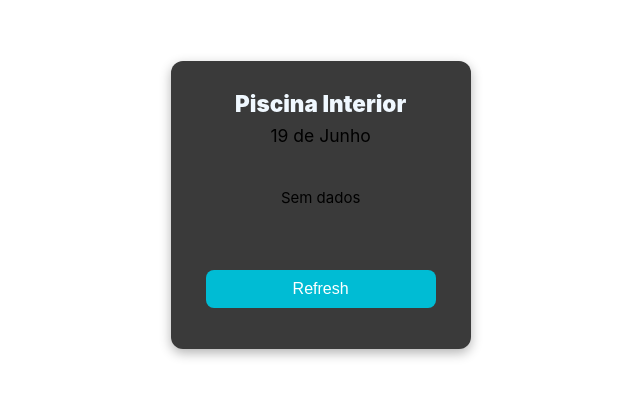
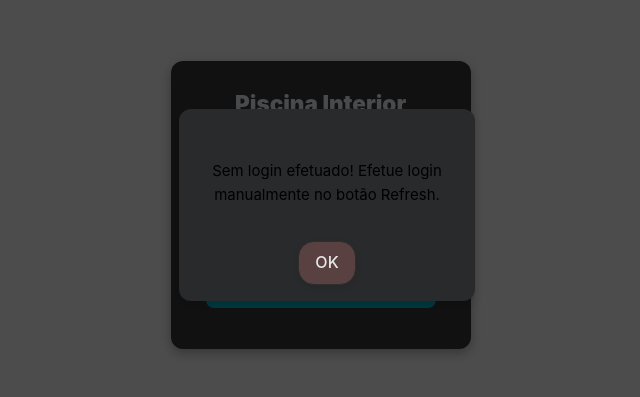
Before and after one commit to Pedro-Fernandes-M/Piscina, a Vue app: page /table in a window 1280 px wide. Shown: the part 195-592 px from the top of the page, without its empty margins (313-953 px from the left). Built offline with nearby package versions, Linux system fonts and the light colour scheme.

Commit message:
modified:   src/App.vue 	new file:   src/components/AlertCard.vue 	modified:   src/components/SpinnerCard.vue 	new file:   src/components/icons/IconEdit.vue 	new file:   src/store/alert.js 	modified:   src/store/index.js 	modified:   src/views/TheForm.vue 	modified:   src/views/TheTable.vue

```diff
--- /dev/null
+++ b/src/components/AlertCard.vue
@@ -0,0 +1,96 @@
+<template>
+  <div class="wrapper" @click="store.commit('alert/setAlert')">
+    <div class="card" @click.stop>
+      <span>{{ props.text }}</span>
+      <div v-if="props.btn === 'alert'">
+        <button @click="store.commit('alert/setAlert')">OK</button>
+      </div>
+      <div v-if="props.btn === 'confirm'" class="confirm">
+        <button class="success" @click="input(true)">Sim</button>
+        <button class="fail" @click="input(false)">Não</button>
+      </div>
+      <div v-if="props.btn === 'choice'" class="confirm">
+        <button @click="input(0)">
+          {{ props.choice[0] }}
+        </button>
+        <button @click="input(1)">
+          {{ props.choice[1] }}
+        </button>
+      </div>
+    </div>
+  </div>
+</template>
+
+<script setup>
+import { useStore } from 'vuex'
+
+const store = useStore()
+
+const props = defineProps(['text', 'btn', 'choice'])
+
+function input(input) {
+  if (props.btn === 'confirm') {
+    store.commit('alert/setResponse', input)
+  } else {
+    store.commit('alert/setResponse', props.choice[input])
+  }
+  store.commit('alert/setAlert')
+}
+</script>
+
+<style scoped>
+.card {
+  display: grid;
+  text-align: center;
+  background-color: rgb(41, 42, 43);
+  padding: 1rem;
+  border-radius: 0.75rem;
+  box-shadow: 0 4px 12px rgba(0, 0, 0, 0.15); /* shadow */
+  width: 18.5rem;
+  height: 12rem;
+  align-items: end;
+}
+
+.wrapper {
+  position: fixed;
+  top: 0;
+  left: 0;
+  width: 100%;
+  height: 100%;
+  background-color: rgba(0, 0, 0, 0.7); /* fundo semi-escuro */
+  display: flex;
+  align-items: center;
+  justify-content: center;
+  z-index: 10000; /* fica por cima de tudo */
+}
+
+.confirm {
+  display: flex;
+  gap: 1rem;
+  justify-content: center;
+}
+
+button {
+  all: unset; /* Remove estilos padrão do botão */
+  display: inline-flex;
+  align-items: center;
+  justify-content: center;
+  padding: 0.5rem 1rem;
+  border: 1px solid #2e2e2e;
+  border-radius: 1rem;
+  font-size: 1rem;
+  font-weight: 500;
+  color: #e8e8e8;
+  background-color: transparent; /* Sem fundo */
+  box-shadow: 0 2px 6px rgba(0, 0, 0, 0.1); /* Leve efeito "popup" */
+  cursor: pointer;
+  background-color: #5a4141;
+}
+
+.success {
+  background-color: rgba(4, 157, 4, 0.714);
+}
+.fail {
+  background-color: rgba(168, 4, 4, 0.764);
+}
+</style>
--- a/src/components/SpinnerCard.vue
+++ b/src/components/SpinnerCard.vue
@@ -1,6 +1,6 @@
 <template>
   <div class="wrapper" @dblclick="store.commit('setSpinner', false)">
-    <div class="spinner" />
+    <div class="spinner" @dblclick.stop />
   </div>
 </template>
 
--- /dev/null
+++ b/src/components/icons/IconEdit.vue
@@ -0,0 +1,8 @@
+<template>
+  <svg xmlns="http://www.w3.org/2000/svg" viewBox="0 0 448 512" width="26" height="24">
+    <path
+      fill="#e8e8ee"
+      d="M471.6 21.7c-21.9-21.9-57.3-21.9-79.2 0L362.3 51.7l97.9 97.9 30.1-30.1c21.9-21.9 21.9-57.3 0-79.2L471.6 21.7zm-299.2 220c-6.1 6.1-10.8 13.6-13.5 21.9l-29.6 88.8c-2.9 8.6-.6 18.1 5.8 24.6s15.9 8.7 24.6 5.8l88.8-29.6c8.2-2.7 15.7-7.4 21.9-13.5L437.7 172.3 339.7 74.3 172.4 241.7zM96 64C43 64 0 107 0 160L0 416c0 53 43 96 96 96l256 0c53 0 96-43 96-96l0-96c0-17.7-14.3-32-32-32s-32 14.3-32 32l0 96c0 17.7-14.3 32-32 32L96 448c-17.7 0-32-14.3-32-32l0-256c0-17.7 14.3-32 32-32l96 0c17.7 0 32-14.3 32-32s-14.3-32-32-32L96 64z"
+    />
+  </svg>
+</template>
--- /dev/null
+++ b/src/store/alert.js
@@ -0,0 +1,44 @@
+const alert = {
+  namespaced: true,
+  state: {
+    alert: false,
+    text: '',
+    btn: '',
+    choice: [],
+    response: null,
+  },
+  getters: {
+    getAlert: (state) => state.alert,
+    getText: (state) => state.text,
+    getBtn: (state) => state.btn,
+    getChoice: (state) => state.choice,
+    getResponse: (state) => state.response,
+  },
+  mutations: {
+    setAlert(state) {
+      state.alert = !state.alert
+    },
+    setText(state, payload) {
+      state.text = payload
+    },
+    setBtn(state, payload) {
+      state.btn = payload
+    },
+    setChoice(state, payload) {
+      state.choice = payload
+    },
+    setResponse(state, payload) {
+      state.response = payload
+    },
+  },
+  actions: {
+    reset({ commit }) {
+      commit('setText', '')
+      commit('setBtn', '')
+      commit('setChoice', [])
+      commit('setResponse', null)
+    },
+  },
+}
+
+export default alert
--- a/src/store/index.js
+++ b/src/store/index.js
@@ -1,5 +1,6 @@
 import { createStore } from 'vuex'
 import { gapi } from 'gapi-script'
+import alert from './alert'
 
 const store = createStore({
   state: {
@@ -65,7 +66,9 @@ const store = createStore({
         const timeout = setTimeout(() => {
           if (!finished) {
             finished = true
-            alert('A autenticação expirou ou foi cancelada.')
+            commit('alert/setBtn', 'alert')
+            commit('alert/setText', `A autenticação expirou ou foi cancelada.`)
+            commit('alert/setAlert')
             commit('setSpinner', false)
             return null
           }
@@ -163,7 +166,9 @@ const store = createStore({
 
         if (linhaParaEscreverIdx === undefined) {
           console.error('Não encontrou linha vazia na coluna F para o dia', payload.dia)
-          alert('Não encontrou linha vazia na coluna F para o dia')
+          commit('alert/setBtn', 'alert')
+          commit('alert/setText', `Não encontrou linha vazia na coluna F para o dia`)
+          commit('alert/setAlert')
           commit('setSpinner', !getters.getSpinner)
           const response = { status: 400 }
           return response
@@ -199,9 +204,13 @@ const store = createStore({
 
         const response = await gapi.client.sheets.spreadsheets.values.update(params, resource)
         if (response.status === 200) {
-          alert('Planilha atualizada com sucesso')
+          commit('alert/setBtn', 'alert')
+          commit('alert/setText', `Planilha atualizada com sucesso`)
+          commit('alert/setAlert')
         } else {
-          alert('Erro' + response.status)
+          commit('alert/setBtn', 'alert')
+          commit('alert/setText', 'Erro' + response.status)
+          commit('alert/setAlert')
         }
         commit('setSpinner', !getters.getSpinner)
         return response
@@ -230,7 +239,6 @@ const store = createStore({
               commit('setGoogleCredential', newToken)
               localStorage.setItem('token', JSON.stringify({ time: Date.now(), access: newToken }))
             } else {
-              alert('Sem login efetuado! \nEfetue login manualmente no botão Refresh.')
               commit('setSpinner', false)
               return
             }
@@ -241,7 +249,12 @@ const store = createStore({
             commit('setGoogleCredential', newToken)
             localStorage.setItem('token', JSON.stringify({ time: Date.now(), access: newToken }))
           } else {
-            alert('Sem login efetuado! \nEfetue login manualmente no botão Refresh.')
+            commit('alert/setBtn', 'alert')
+            commit(
+              'alert/setText',
+              'Sem login efetuado! \nEfetue login manualmente no botão Refresh.',
+            )
+            commit('alert/setAlert')
             commit('setSpinner', false)
             return
           }
@@ -285,7 +298,9 @@ const store = createStore({
 
         if (linhasTotais.length === 0) {
           console.error('Não encontrou linhas para o dia', payload.dia)
-          alert('Não encontrou linhas para o dia')
+          commit('alert/setBtn', 'alert')
+          commit('alert/setText', 'Não encontrou linhas para o dia')
+          commit('alert/setAlert')
           commit('setSpinner', !getters.getSpinner)
           return { status: 400 }
         } else {
@@ -308,11 +323,15 @@ const store = createStore({
             localStorage.setItem('logs1', JSON.stringify(dadosLinhas))
           }
         } else {
-          alert(response.status)
+          commit('alert/setBtn', 'alert')
+          commit('alert/setText', response.status)
+          commit('alert/setAlert')
         }
         commit('setSpinner', !getters.getSpinner)
       } catch (error) {
-        alert('Erro ao ler dados do Sheets:', error)
+        commit('alert/setBtn', 'alert')
+        commit('alert/setText', 'Erro ao ler dados do Sheets:' + error)
+        commit('alert/setAlert')
         commit('setSpinner', !getters.getSpinner)
         return { status: 500, error }
       }
@@ -367,20 +386,29 @@ const store = createStore({
             values: [['', '', '', '', '', '', '', '', '', '', '']], // 11 colunas de F a P
           },
         })
-
-        alert(`Linha ${linha} limpa com sucesso!`)
+        if (payload.del) {
+          commit('alert/setBtn', 'alert')
+          commit('alert/setText', `Linha ${linha} limpa com sucesso!`)
+          commit('alert/setAlert')
+        }
 
         try {
           await dispatch('lerPlanilha', { mes: payload.mes, dia: payload.dia })
         } catch (error) {
-          alert('Erro ao ler linha:', error)
+          commit('alert/setBtn', 'alert')
+          commit('alert/setText', 'Erro ao apagar linha:' + error)
+          commit('alert/setAlert')
         }
       } catch (error) {
-        alert('Erro ao apagar linha:', error)
+        commit('alert/setBtn', 'alert')
+        commit('alert/setText', 'Erro ao apagar linha:' + error)
+        commit('alert/setAlert')
       }
     },
   },
-  modules: {},
+  modules: {
+    alert: alert,
+  },
 })
 
 export default store
--- a/src/views/TheForm.vue
+++ b/src/views/TheForm.vue
@@ -77,9 +77,19 @@
           v-model="observacoes"
         />
       </div>
-      <button @click.prevent="preencher" type="submit">Preencher</button>
+      <button @click.prevent="alert" type="submit">Preencher</button>
     </form>
+    <transition name="fade-slide" mode="out-in">
       <SpinnerCard v-if="spinner"></SpinnerCard>
+    </transition>
+    <transition name="fade-slide" mode="out-in">
+      <AlertCard
+        v-if="store.getters['alert/getAlert']"
+        :text="store.getters['alert/getText']"
+        :btn="store.getters['alert/getBtn']"
+        :choice="store.getters['alert/getChoice']"
+      ></AlertCard>
+    </transition>
   </div>
 </template>
 
@@ -89,6 +99,7 @@ import { useStore } from 'vuex'
 import SpinnerCard from '@/components/SpinnerCard.vue'
 import { previousRoute } from '@/router'
 import { useRoute } from 'vue-router'
+import AlertCard from '@/components/AlertCard.vue'
 
 const store = useStore()
 const route = useRoute()
@@ -121,6 +132,7 @@ const month = monthNames[new Date().getMonth()]
 const piscina = computed(() => {
   return store.getters.getPiscina
 })
+const go = ref()
 
 const ph = ref(null)
 const num_banhistas = ref(0)
@@ -206,8 +218,20 @@ const aviso = computed(() => {
   )
 })
 
-async function preencher() {
-  if (confirm(`Pretende preencher na planilha - ${store.getters.getPiscina}`)) {
+const response = computed(() => {
+  return store.getters['alert/getResponse']
+})
+
+watch(response, async (novo) => {
+  if (novo && !go.value) {
+    preencher()
+  } else {
+    return
+  }
+})
+
+function alert() {
+  go.value = false
   if (horas.value === null) {
     const hoje = new Date()
     let hours = hoje.getHours()
@@ -224,20 +248,40 @@ async function preencher() {
     transparencia.value != null &&
     lavagem_filtros.value != null
   ) {
+    store.commit('alert/setResponse', null)
+    store.commit('alert/setBtn', 'confirm')
+    store.commit(
+      'alert/setText',
+      `Pretende efetuar registo na planilha - ${store.getters.getPiscina}?`,
+    )
+    store.commit('alert/setAlert')
+  } else {
+    store.commit('alert/setBtn', 'alert')
+    store.commit('alert/setText', `Formulário mal preenchido!`)
+    store.commit('alert/setAlert')
+  }
+}
+
+function alert1() {
+  go.value = true
+  store.commit('alert/setBtn', 'confirm')
+  store.commit(
+    'alert/setText',
+    `Alguns valores encontram-se fora dos limites normais pretende prosseguir?`,
+  )
+  store.commit('alert/setAlert')
+}
+
+async function preencher() {
   if (!aviso.value) {
-        if (confirm('Alguns valores encontram-se fora dos limites comuns pretende prosseguir?')) {
+    alert1()
+    if (go.value) {
       write()
     } else {
       return
     }
   } else {
     write()
-      }
-    } else {
-      alert('Formulário mal preenchido!')
-    }
-  } else {
-    return
   }
 }
 
@@ -272,10 +316,14 @@ async function write() {
       lavagem_filtros.value = null
       observacoes.value = ''
     } else {
-      alert('Erro ao preencher a planilha, tente submeter de novo.')
+      store.commit('alert/setBtn', 'alert')
+      store.commit('alert/setText', `Erro ao preencher a planilha, tente submeter de novo.`)
+      store.commit('alert/setAlert')
     }
   } catch (error) {
-    alert('Erro ao preencher a planilha, tente submeter de novo.')
+    store.commit('alert/setBtn', 'alert')
+    store.commit('alert/setText', `Erro ao preencher a planilha, tente submeter de novo.`)
+    store.commit('alert/setAlert')
     console.error(error)
   }
 }
--- a/src/views/TheTable.vue
+++ b/src/views/TheTable.vue
@@ -35,9 +35,14 @@
                   : item[item.length - 2]
               }}
             </span>
-            <button class="button" @click="deleteLog(index)">
+            <button class="button" @click="alert(index)">
               <div class="forma">
                 <IconTrash />
+              </div>
+            </button>
+            <button class="button btn-color" @click="alert1(index, true)">
+              <div class="forma">
+                <IconEdit />
               </div>
             </button>
           </div>
@@ -49,16 +54,28 @@
         <button @click="lerDados" class="button1">Refresh</button>
       </div>
     </div>
-    <SpinnerCard v-if="spinner"></SpinnerCard>
+    <transition name="fade-slide" mode="out-in">
+      <SpinnerCard v-if="spinner"></SpinnerCard>
+    </transition>
+    <transition name="fade-slide" mode="out-in">
+      <AlertCard
+        v-if="store.getters['alert/getAlert']"
+        :text="store.getters['alert/getText']"
+        :btn="store.getters['alert/getBtn']"
+        :choice="store.getters['alert/getChoice']"
+      ></AlertCard>
+    </transition>
   </div>
 </template>
 
 <script setup>
-import { computed, ref } from 'vue'
+import { computed, ref, watch } from 'vue'
 import { useStore } from 'vuex'
 import SpinnerCard from '@/components/SpinnerCard.vue'
 import IconTrash from '@/components/icons/IconTrash.vue'
 import { router } from '@/router'
+import AlertCard from '@/components/AlertCard.vue'
+import IconEdit from '@/components/icons/IconEdit.vue'
 
 const store = useStore()
 
@@ -69,6 +86,10 @@ const spinner = computed(() => {
 const piscina = computed(() => {
   return store.getters.getPiscina
 })
+
+const index = ref()
+const edit = ref()
+
 const day = new Date().getDate()
 const monthNames = [
   'Janeiro',
@@ -146,19 +167,40 @@ function mudarSheet() {
   }
 }
 
-async function deleteLog(index) {
-  if (confirm(`Pretende apagar o registo da planilha - ${store.getters.getPiscina}?`)) {
-    if (confirm('Apagar e copiar para formulário ou só Apagar?')) {
-      store.commit('setChange', data.value[index])
-      await store.dispatch('deleteLog', { mes: month, index: index, dia: day })
-      router.push('/')
-    } else {
-      store.dispatch('deleteLog', { mes: month, index: index, dia: day })
-    }
-  } else {
-    return
+function alert(index1) {
+  index.value = index1
+  store.commit('alert/setBtn', 'confirm')
+  store.commit(
+    'alert/setText',
+    `Pretende apagar o registo da planilha - ${store.getters.getPiscina}?`,
+  )
+  store.commit('alert/setAlert')
+}
+
+function alert1(index1, edit1) {
+  index.value = index1
+  edit.value = edit1
+  store.commit('alert/setBtn', 'confirm')
+  store.commit(
+    'alert/setText',
+    `Pretende editar o registo da planilha - ${store.getters.getPiscina}?`,
+  )
+  store.commit('alert/setAlert')
+}
+
+const response = computed(() => store.getters['alert/getResponse'])
+watch(response, async (novo) => {
+  if (novo && edit.value) {
+    store.commit('setChange', data.value[index.value])
+    await store.dispatch('deleteLog', { mes: month, index: index.value, dia: day, del: false })
+    store.commit('alert/setResponse', null)
+    edit.value = false
+    router.push('/')
+  } else if (novo) {
+    store.dispatch('deleteLog', { mes: month, index: index.value, dia: day, del: true })
+    store.commit('alert/setResponse', null)
   }
-}
+})
 </script>
 
 <style scoped>
@@ -196,6 +238,8 @@ async function deleteLog(index) {
   display: grid;
   grid-template-columns: 1fr 1fr;
   text-align: center;
+  justify-content: center;
+  align-items: center;
   grid-template-columns: 1fr 1fr;
   grid-template-rows: auto auto auto;
   gap: 5px;
@@ -213,11 +257,10 @@ async function deleteLog(index) {
   display: flex;
   justify-content: center;
   align-items: center;
-  grid-column: 1 / span 2;
-  padding: 0.5rem 1rem;
+  padding: 0.6rem 1.1rem;
   margin-top: 0.5rem;
-  margin-right: 2.2rem;
-  margin-left: 2.2rem;
+  margin-right: 0.8rem;
+  margin-left: 0.8rem;
   margin-bottom: 0.5rem;
   height: 2rem;
   background-color: #e74c3c;
@@ -225,19 +268,6 @@ async function deleteLog(index) {
   border: none;
   border-radius: 0.5rem;
   cursor: pointer;
-  transition:
-    background-color 0.3s ease,
-    transform 0.2s ease;
-}
-
-.button:hover {
-  background-color: #c0392b;
-  transform: translateY(-1px);
-}
-
-.button:active {
-  transform: translateY(0);
-  background-color: #a93226;
 }
 
 .weight {
@@ -258,4 +288,8 @@ async function deleteLog(index) {
   display: grid;
   gap: 0.8rem;
 }
+
+.btn-color {
+  background-color: rgb(39, 105, 197);
+}
 </style>
```
Also changed, not shown: src/App.vue (+4 -10 lines). Lines whose indentation alone changed are shown as unchanged.
